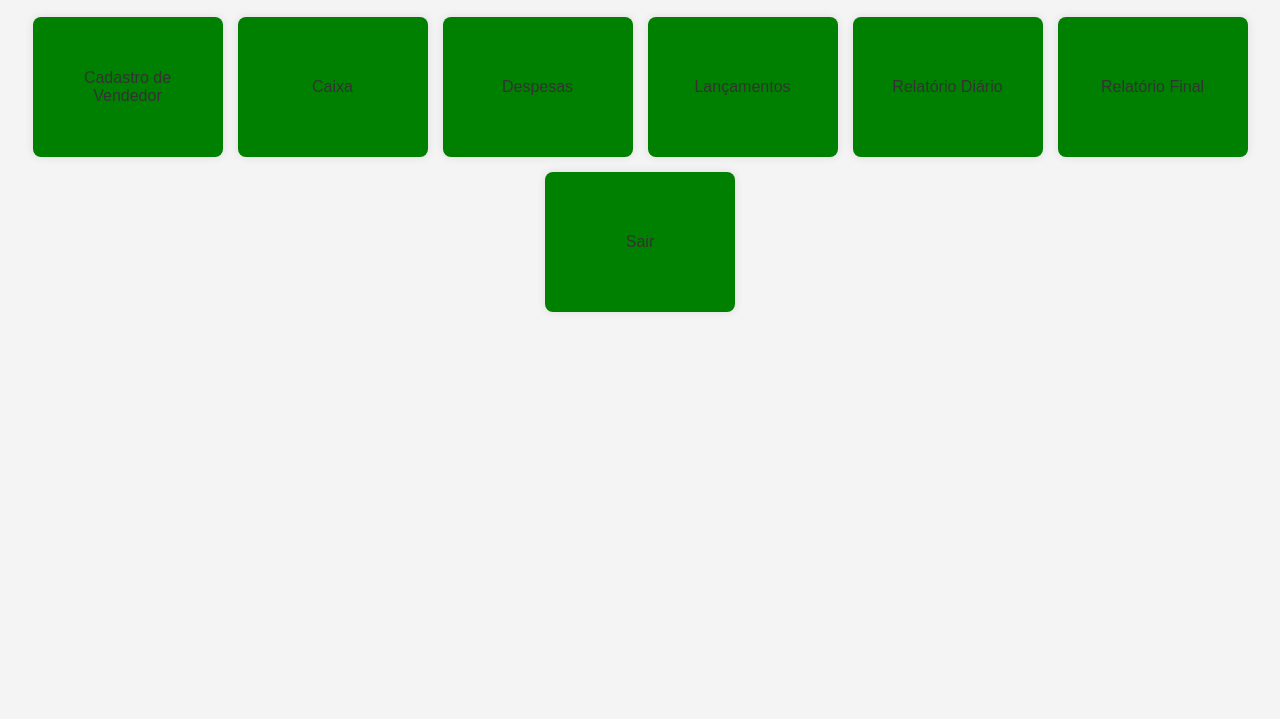
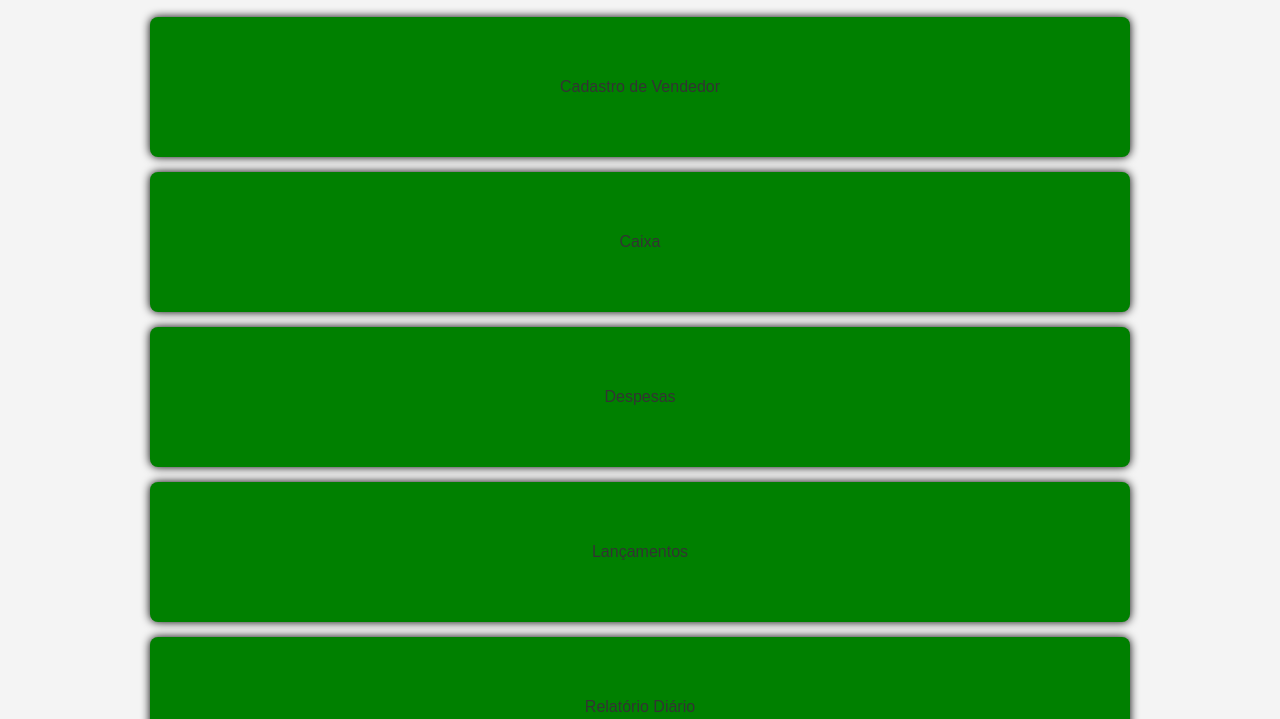
Before and after one commit to sistematsps/timonha, a plain HTML site: page painel.html in a window 1280 px wide. Shown: the part 81-800 px from the top of the page. Drawn offline with Linux system fonts and the light colour scheme.

Commit message:
Update painel.html

```diff
--- a/painel.html
+++ b/painel.html
@@ -13,7 +13,7 @@
   button, .card { padding: 20px; font-size: 16px; cursor: pointer; border: none; border-radius: 8px; transition: 0.2s; text-align: center; }
   button { background-color: #2196f3; color: white; }
   button:hover, .card:hover { background-color: #0b7dda; color: #fff; }
-  .card { background-color: green; color: #333; width: 150px; height: 100px; display: flex; align-items: center; justify-content: center; box-shadow: 0 0 10px rgba(0,0,0,0.1); }
+  .card { background-color: green; color: #333; width: 100%; height: 100px; display: flex; align-items: center; justify-content: center; box-shadow: 0 0 10px rgba(0,0,0,2.1); }
 </style>
 </head>
 <body>
```
